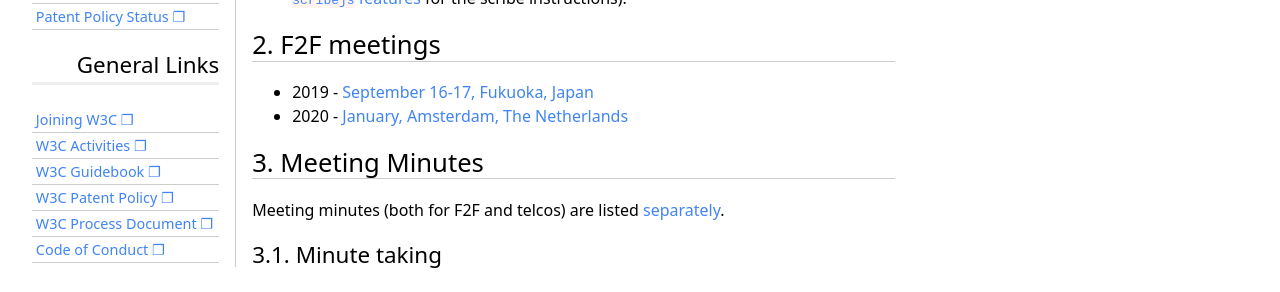
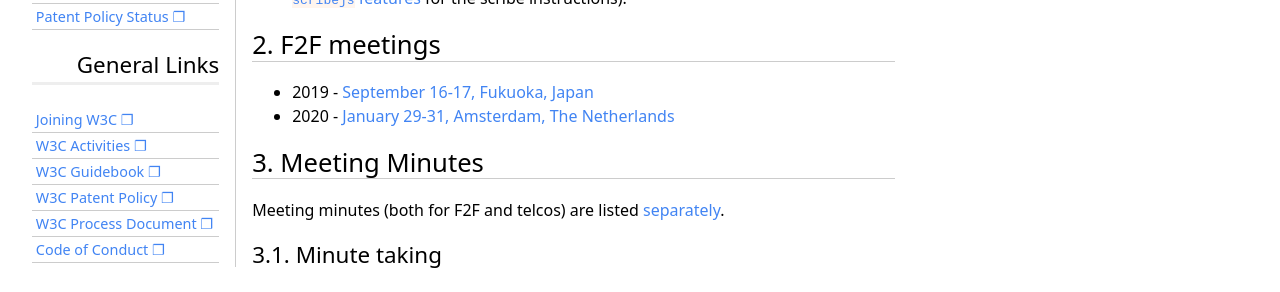
Before and after one commit to w3c/did-wg, a Jekyll site: the page built from Meetings/index.md, in a window 1280 px wide. Shown: the part 607-899 px from the top of the page. Built offline with Jekyll 4.4.1, drawn with Linux system fonts in a browser that asks for light colours; some web fonts are replaced; our own code applies the rules of GitHub Pages for plain Markdown files.

Commit message:
Add Amsterdam dates
Add Amsterdam on the main meetings page.

```diff
--- a/Meetings/index.md
+++ b/Meetings/index.md
@@ -22,7 +22,7 @@ The Group also uses IRC for during the calls for minute taking, queue control, a
 ## F2F meetings
 
 * 2019 - [September 16-17, Fukuoka, Japan](./F2F/2019.09.Fuk)
-* 2020 - [January, Amsterdam, The Netherlands](./F2F/2020.01.Amsterdam)
+* 2020 - [January 29-31, Amsterdam, The Netherlands](./F2F/2020.01.Amsterdam)
 
 ## Meeting Minutes
 
```
